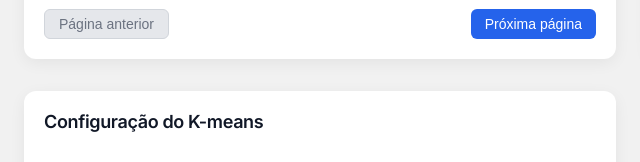
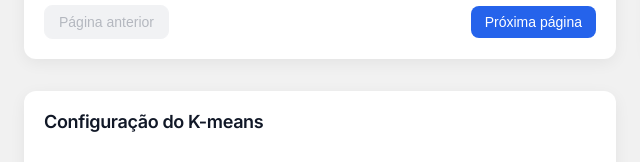
Before and after one commit to eubrunors/geodb-kmeans, a website: page index.html in a window 1280 px wide. Shown: the part 525-687 px from the top of the page, 8-648 px from the left. Drawn offline with Linux system fonts and the light colour scheme; no server answers.

Commit message:
style(ui): adicionar estilos para paginação e centroides
- Estilos para botões de paginação e indicador de página
- Estilos para exibir informações de centroides nos clusters

```diff
--- a/style.css
+++ b/style.css
@@ -85,6 +85,48 @@ body {
   flex-shrink: 0;
 
 }
+
+/* =========================
+   PAGINAÇÃO
+========================= */
+
+.pagination {
+  display: flex;
+  align-items: center;
+  justify-content: space-between;
+  gap: 12px;
+
+  padding-top: 12px;
+  margin-top: 12px;
+
+  border-top: 1px solid var(--border);
+}
+
+.pagination button {
+  padding: 8px 14px;
+  border-radius: 8px;
+  border: 1px solid var(--border);
+  background: #f9fafb;
+  cursor: pointer;
+}
+
+.pagination button.primary {
+  background: var(--blue);
+  color: #fff;
+  border: none;
+}
+
+.pagination button:disabled {
+  opacity: 0.5;
+  cursor: not-allowed;
+}
+
+.page-indicator {
+  font-size: 13px;
+  color: var(--muted);
+  white-space: nowrap;
+}
+
 
 /* Status */
 .status {
@@ -626,3 +668,12 @@ button.danger {
 button.danger:hover {
   background: #b91c1c;
 }
+
+.centroid-info {
+  font-size: 12px;
+  color: var(--muted);
+  line-height: 1.4;
+  background: #f8fafc;
+  border-radius: 8px;
+  padding: 6px 8px;
+}
```
